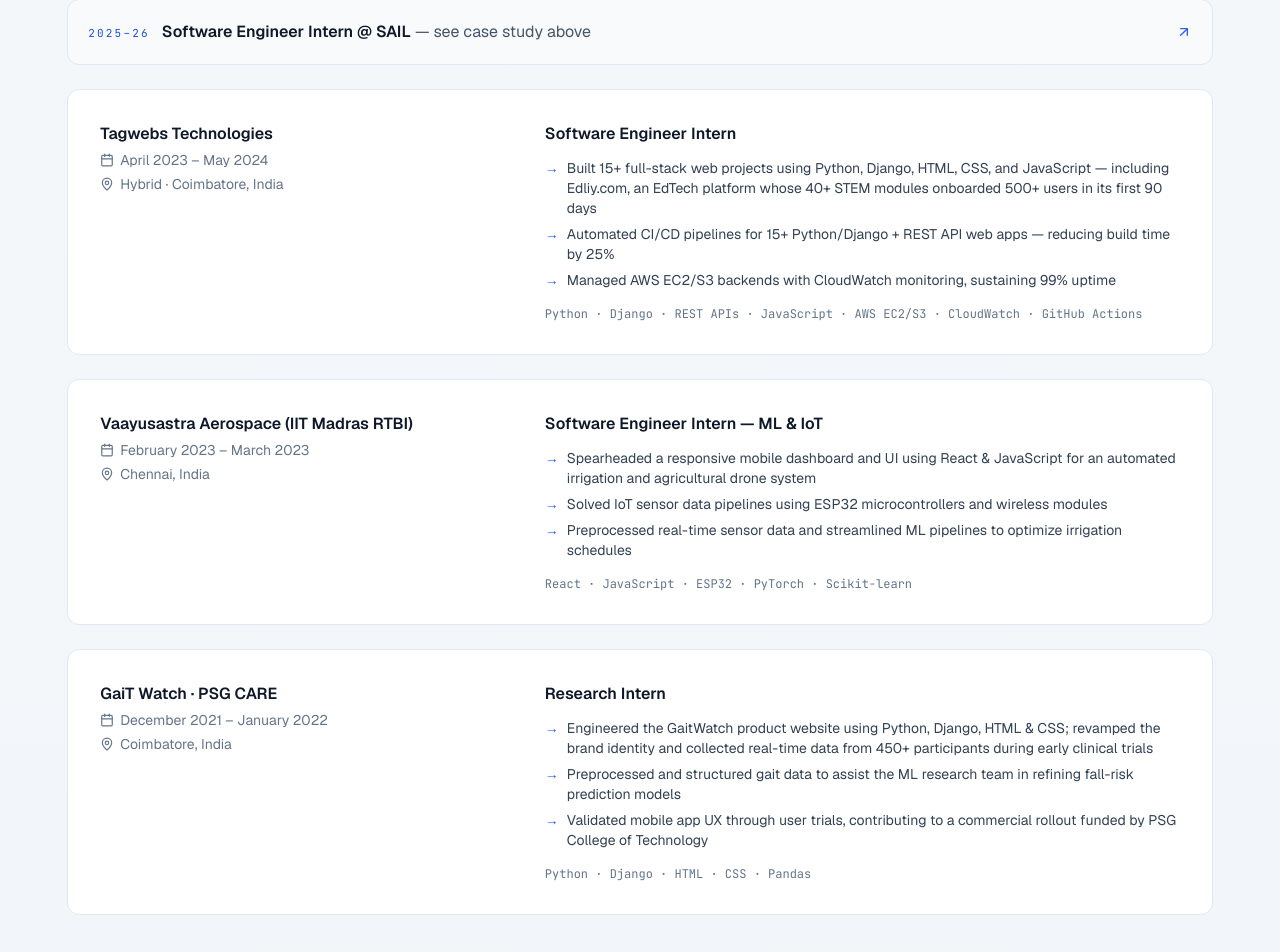
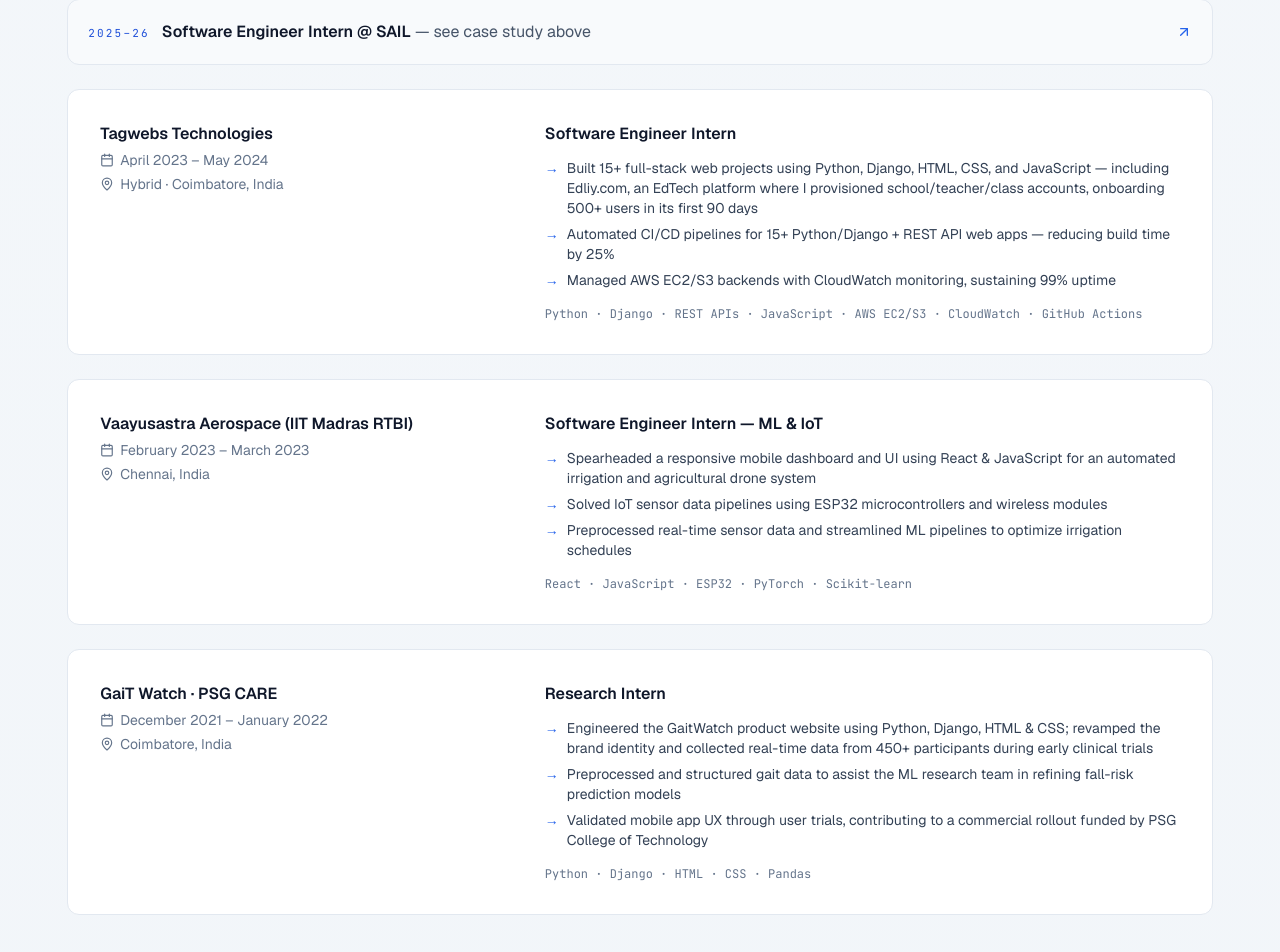
Before and after one commit to Nishanth-G-Palaniswami/Nishanth-G-Palaniswami-Portfolio, a React (Vite) app: page / in a window 1280 px wide. Shown: the part 5700-6652 px from the top of the page. Built offline with nearby package versions, Linux system fonts and the light colour scheme.

Commit message:
content: Edliy bullet credits account provisioning (school/teacher/class), not sales

```diff
--- a/src/App.jsx
+++ b/src/App.jsx
@@ -113,7 +113,7 @@
     period: "April 2023 – May 2024",
     location: "Hybrid · Coimbatore, India",
     impact: [
-      "Built 15+ full-stack web projects using Python, Django, HTML, CSS, and JavaScript — including Edliy.com, an EdTech platform whose 40+ STEM modules onboarded 500+ users in its first 90 days",
+      "Built 15+ full-stack web projects using Python, Django, HTML, CSS, and JavaScript — including Edliy.com, an EdTech platform where I provisioned school/teacher/class accounts, onboarding 500+ users in its first 90 days",
       "Automated CI/CD pipelines for 15+ Python/Django + REST API web apps — reducing build time by 25%",
       "Managed AWS EC2/S3 backends with CloudWatch monitoring, sustaining 99% uptime",
     ],
```
